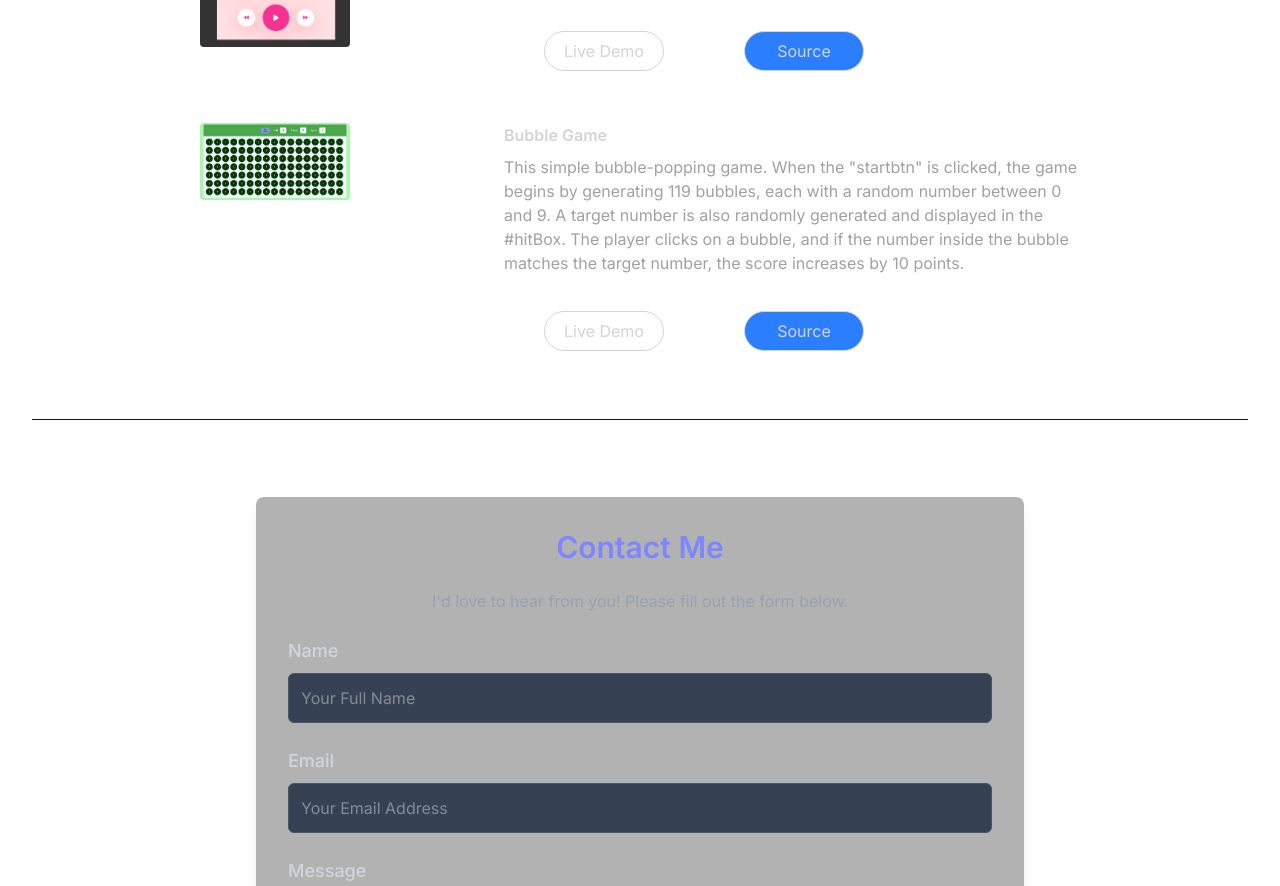
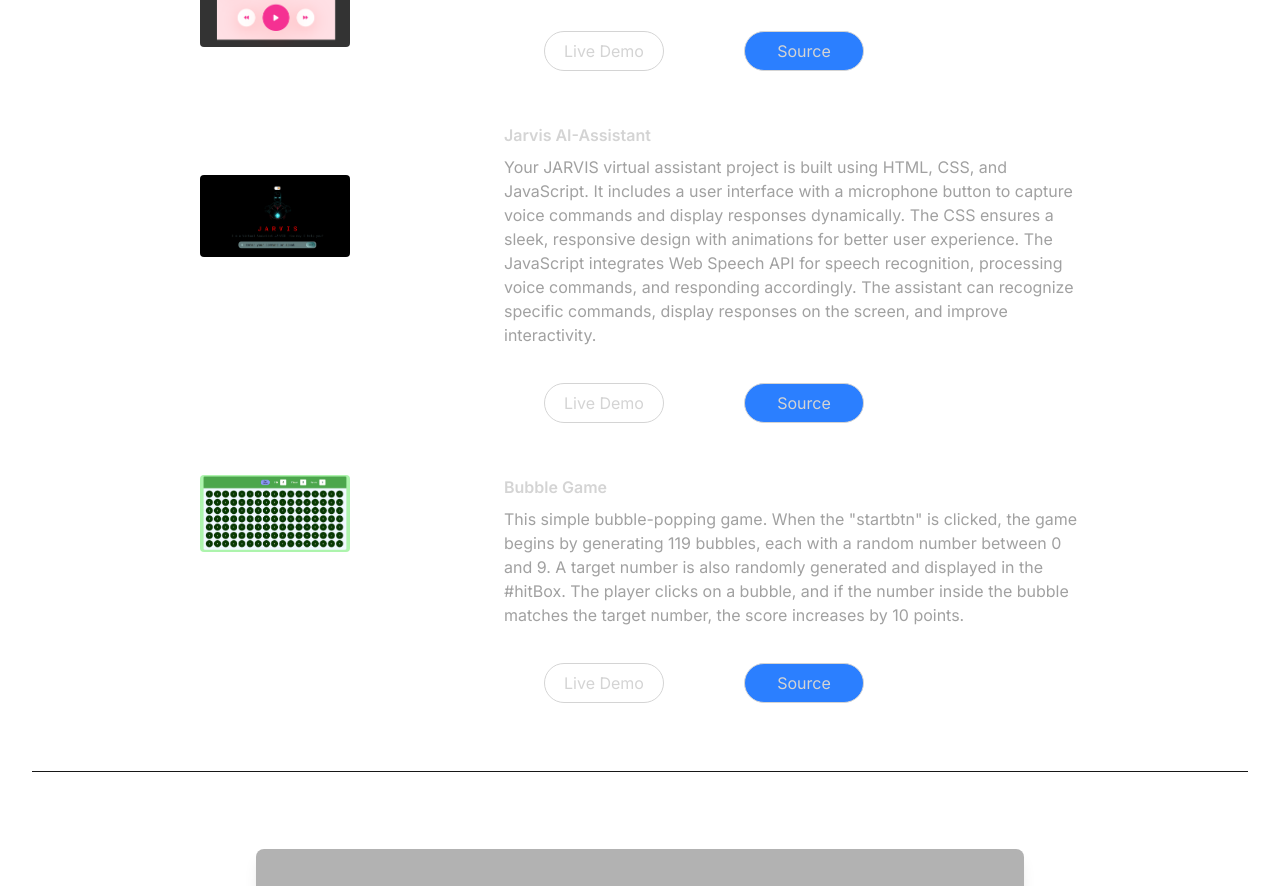
Before and after one commit to Manv8/portfolio, a React (Vite) app: page / in a window 1280 px wide. Shown: the part 2340-3226 px from the top of the page. Built offline with nearby package versions, Linux system fonts and the light colour scheme.

Commit message:
eleventh commit

```diff
--- a/src/components/Hero.jsx
+++ b/src/components/Hero.jsx
@@ -70,7 +70,7 @@ const Hero = () => {
                            variants={container(1)}
                            initial="hidden"
                            animate="visible"
-                            onClick={togglePopup}
+                            // onClick={togglePopup}
                             className='my-5 mx-10 border-1 hover:text-black hover:bg-white rounded-3xl w-30 h-10'>
                             Contact Me
                         </motion.button>
--- a/src/components/Projects.jsx
+++ b/src/components/Projects.jsx
@@ -1,6 +1,7 @@
 import React from 'react'
 import musicPlayer from "../assets/musicPlayer.png"
 import bubbleGame from "../assets/bubbleGame.png"
+import jarvis from "../assets/jarvis.png"
 import { motion } from 'framer-motion';
 
 
@@ -14,17 +15,20 @@ const Projects = () => {
         className='my-20 text-center text-4xl'>Projects</motion.h1>
 
 
+
+
+
 <div className="mb-8 flex flex-wrap  lg:justify-center">
         <motion.div
-        whileInView={{opacity:1,x:0}}
-        initial={{opacity:0,x:-100}}
-        transition={{duration:1.5}}
+          whileInView={{ opacity: 1, x: 0 }}
+          initial={{ opacity: 0, x: -100 }}
+          transition={{ duration: 1.5 }}
           className="w-full   lg:w-1/4">
           <img src={musicPlayer} width={150} height={150} className='mb-6 rounded' alt="" /></motion.div>
         <motion.div
-            whileInView={{opacity:1,x:0}}
-            initial={{opacity:0,x:100}}
-            transition={{duration:1.5}}
+          whileInView={{ opacity: 1, x: 0 }}
+          initial={{ opacity: 0, x: 100 }}
+          transition={{ duration: 1.5 }}
           className="w-full max-w-xl lg:w-3/4">
           <h4 className='mb-2 font-semibold'>Music Player </h4>
           <p className='mb-4 text-neutral-400  text-wrap'>Developed an interactive music player using HTML, CSS,and JavaScript,featuring dynamic song navigation, search, and play/pause controls.Enhancing user experience with smooth transitions between song playback and search results.</p>
@@ -33,17 +37,40 @@ const Projects = () => {
         </motion.div>
 
       </div>
+
+      {/* jarvis */}
+
       <div className="mb-8 flex flex-wrap  lg:justify-center">
         <motion.div
-            whileInView={{opacity:1,x:0}}
-            initial={{opacity:0,x:-100}}
-            transition={{duration:1.5}}
+          whileInView={{ opacity: 1, x: 0 }}
+          initial={{ opacity: 0, x: -100 }}
+          transition={{ duration: 1.5 }}
+          className="w-full   lg:w-1/4">
+          <img src={jarvis} width={150} height={150} className='mb-6 mt-13 rounded' alt="" /></motion.div>
+        <motion.div
+          whileInView={{ opacity: 1, x: 0 }}
+          initial={{ opacity: 0, x: 100 }}
+          transition={{ duration: 1.5 }}
+          className="w-full max-w-xl lg:w-3/4">
+          <h4 className='mb-2 font-semibold'>Jarvis AI-Assistant</h4>
+          <p className='mb-4 text-neutral-400  text-wrap'>Your JARVIS virtual assistant project is built using HTML, CSS, and JavaScript. It includes a user interface with a microphone button to capture voice commands and display responses dynamically. The CSS ensures a sleek, responsive design with animations for better user experience. The JavaScript integrates Web Speech API for speech recognition, processing voice commands, and responding accordingly. The assistant can recognize specific commands, display responses on the screen, and improve interactivity.</p>
+          <button className=' mx-10 border-1 m-5  hover:text-black  hover: hover:bg-white rounded-3xl w-30 h-10'><a href="https://jarvis-by-manvender.vercel.app/"> Live Demo</a></button>
+          <button className=' mx-10 border-1 bg-blue-500  hover: hover:bg-white hover:text-black rounded-3xl w-30 h-10'><a href="https://github.com/Manv8/jarvis"> Source </a></button>
+        </motion.div>
+
+        </div>
+        {/* bubbleGame */}
+        <div className="mb-8 flex flex-wrap  lg:justify-center">
+        <motion.div
+          whileInView={{ opacity: 1, x: 0 }}
+          initial={{ opacity: 0, x: -100 }}
+          transition={{ duration: 1.5 }}
           className="w-full   lg:w-1/4">
           <img src={bubbleGame} width={150} height={150} className='mb-6 rounded' alt="" /></motion.div>
         <motion.div
-            whileInView={{opacity:1,x:0}}
-            initial={{opacity:0,x:100}}
-            transition={{duration:1.5}}
+          whileInView={{ opacity: 1, x: 0 }}
+          initial={{ opacity: 0, x: 100 }}
+          transition={{ duration: 1.5 }}
           className="w-full max-w-xl lg:w-3/4">
             <h4 className='mb-2 font-semibold'>Bubble Game</h4>
             <p className='mb-4 text-neutral-400  text-wrap'>This simple bubble-popping game. When the "startbtn" is clicked, the game begins by generating 119 bubbles, each with a random number between 0 and 9. A target number is also randomly generated and displayed in the #hitBox. The player clicks on a bubble, and if the number inside the bubble matches the target number, the score increases by 10 points.</p>
@@ -55,6 +82,10 @@ const Projects = () => {
 
 
 
+
+
+
+
     </div>
   )
 }
```
Also changed, not shown: src/assets/jarvis.png (added), 1 other file (tests, documents, lock files or other folders). Lines whose indentation alone changed are shown as unchanged.
